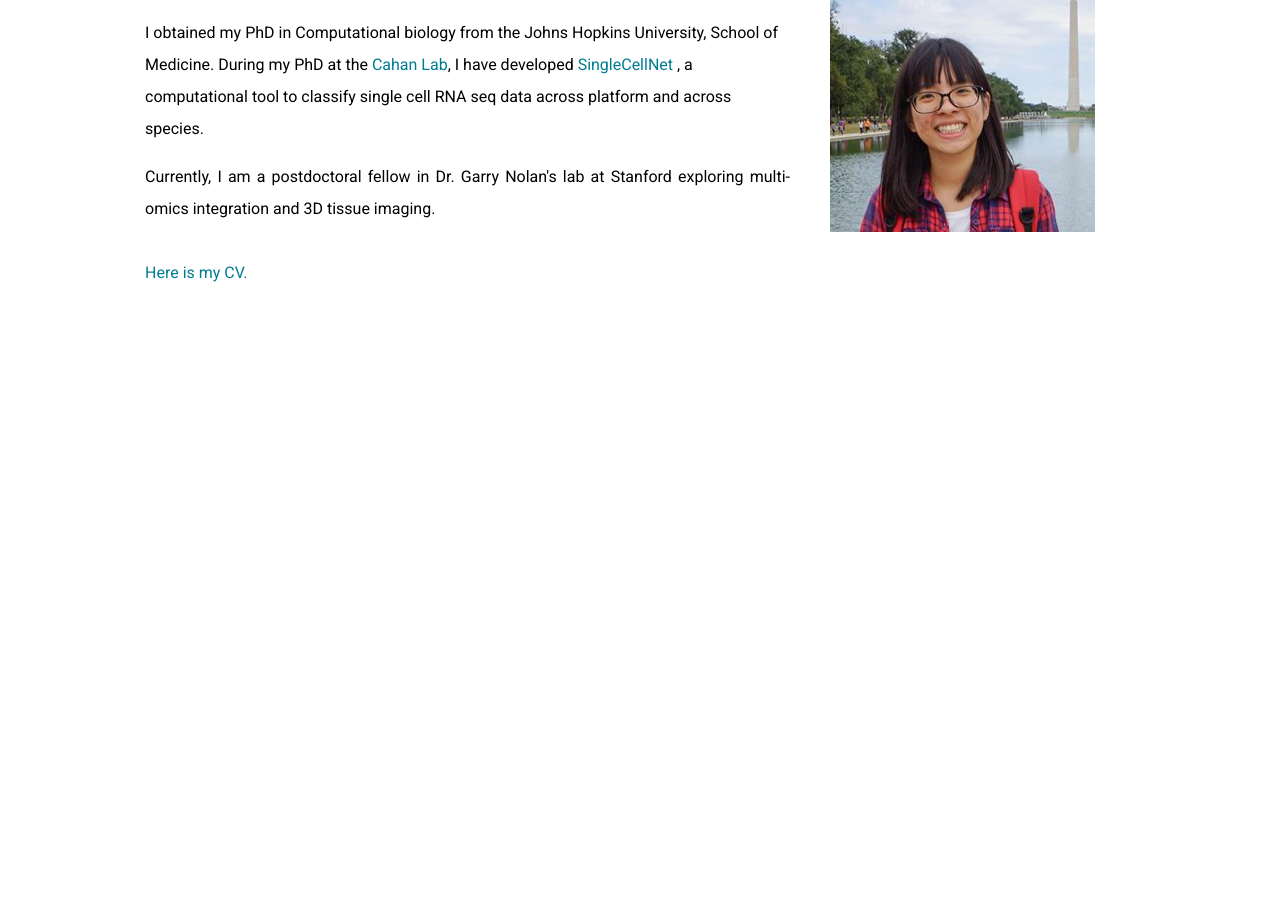
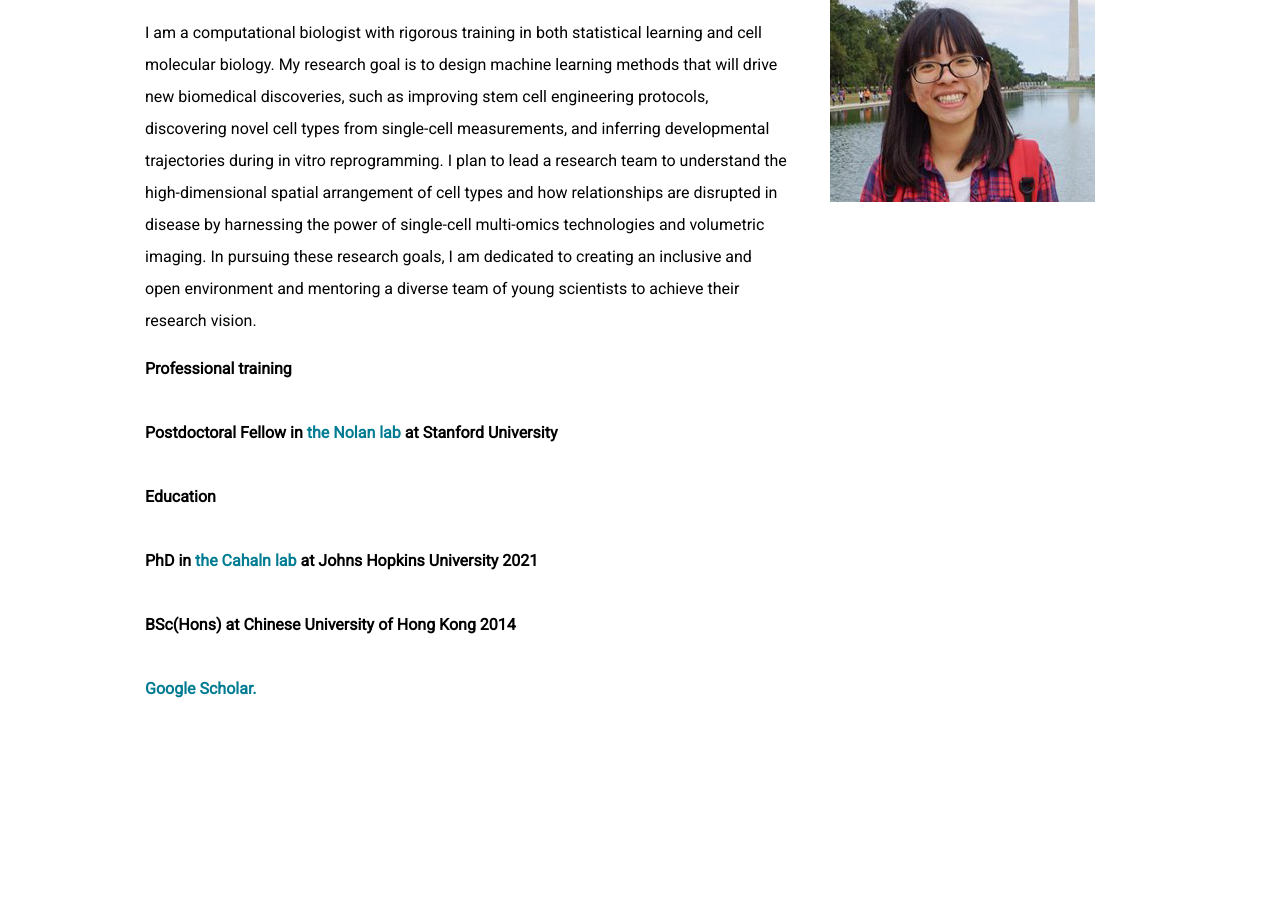
Before and after one commit to yuqiyuqitan/yuqiyuqitan.github.io, a plain HTML site: page index.html in a window 1280 px wide. Shown: the part 272-1190 px from the top of the page. Drawn offline with nearby package versions, Linux system fonts and the light colour scheme.

Commit message:
remove cv, add google scholar, education

```diff
--- a/index.html
+++ b/index.html
@@ -2,7 +2,7 @@
 <html lang="en">
 
 <head>
-  <meta name="author" content="Apurva Nakade">
+  <meta name="author" content="Yuqi Tan">
   <meta http-equiv="Content-Type" content="text/html; charset=UTF-8">
   <meta name="viewport" content="width=device-width, initial-scale=1">
   <link rel="stylesheet" href="code/styles/style.css" type="text/css" media="screen" />
@@ -26,10 +26,14 @@
   <div class="two-column-responsive">
     <div class="column1">
       <h1>Yuqi Tan</h1>
-      I obtained my PhD in Computational biology from the Johns Hopkins University, School of Medicine. During my PhD at the <a href="http://www.cahanlab.org/" class="external-link">Cahan Lab</a>, I have developed <a href="https://github.com/pcahan1/singleCellNet" class="external-link">SingleCellNet</a> , a computational tool to classify single cell RNA seq data across platform and across species.
-      <p>Currently, I am a postdoctoral fellow in Dr. Garry Nolan's lab at Stanford exploring multi-omics integration and 3D tissue imaging.</p>
+      I am a computational biologist with rigorous training in both statistical learning and cell molecular biology. My research goal is to design machine learning methods that will drive new biomedical discoveries, such as improving stem cell engineering protocols, discovering novel cell types from single-cell measurements, and inferring developmental trajectories during in vitro reprogramming. I plan to lead a research team to understand the high-dimensional spatial arrangement of cell types and how relationships are disrupted in disease by harnessing the power of single-cell multi-omics technologies and volumetric imaging. In pursuing these research goals, I am dedicated to creating an inclusive and open environment and mentoring a diverse team of young scientists to achieve their research vision.
+      <p> <b>Professional training <b> </p>
+      <p> Postdoctoral Fellow in <a href = "https://www.nolanlab.org/members/" class="external-link"> the Nolan lab </a> at Stanford University </p>
+      <p> <b>Education <b> </p>
+      <p>PhD in <a href = "https://cahanlab.org/" class="external-link"> the Cahaln lab </a> at Johns Hopkins University 2021 </p>
+      <p>BSc(Hons) at Chinese University of Hong Kong 2014 </p>
 
-      <a href="docs/CV_Yuqi_Tan.pdf">Here is my CV.</a>
+      <a href = "https://scholar.google.com/citations?user=zNOpmasAAAAJ&hl=en" class="external-link">Google Scholar.</a>
 <!--      <p>I will be presenting singleCellNet at <a href="https://www.eventscribe.com/2019/ISSCR/agenda.asp?startdate=6/29/2019&enddate=6/29/2019&BCFO=M&tn=&cpf2=&cus2=&pta=&h=Sat,%20Jun%2029&pfp=FullSchedule" class = "external-link"> ISSCR 2019 consession IVE </a> (14:24 - 14:35pm, Jun29, Room 408B).</p>
 -->
     </div>
```
